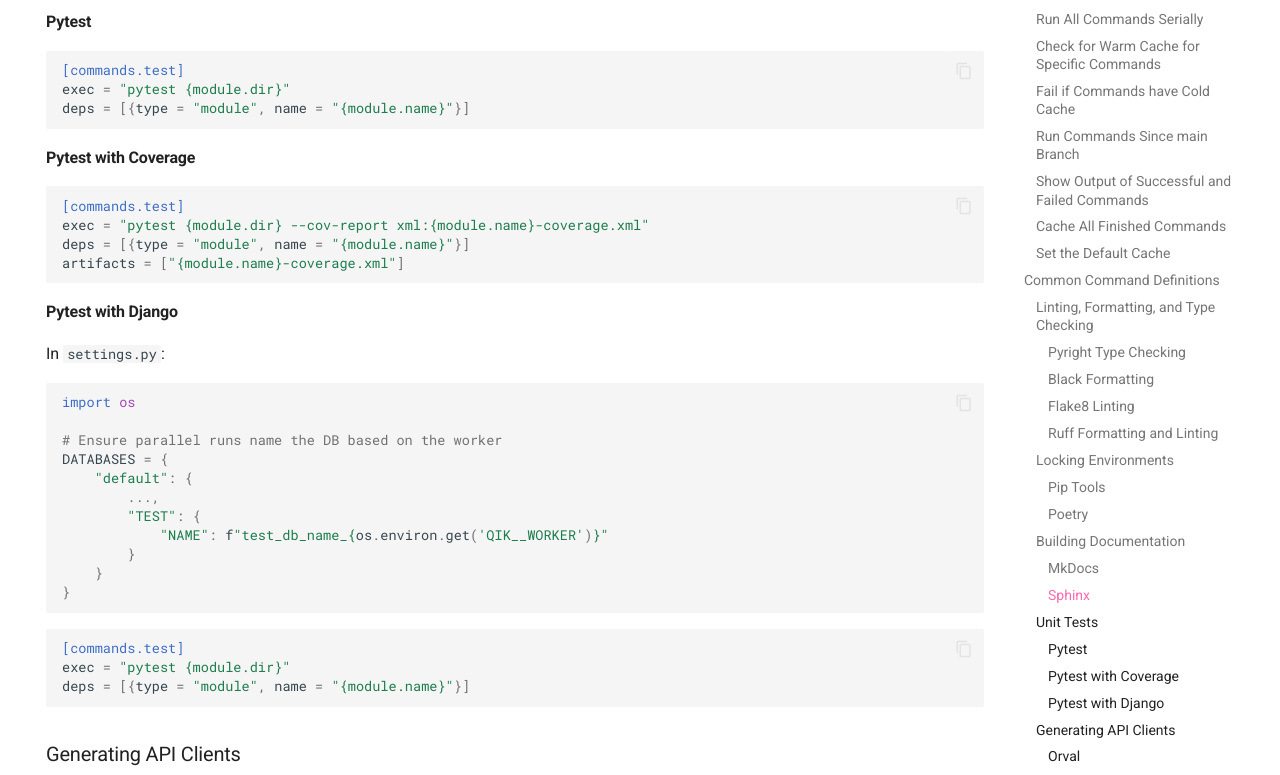
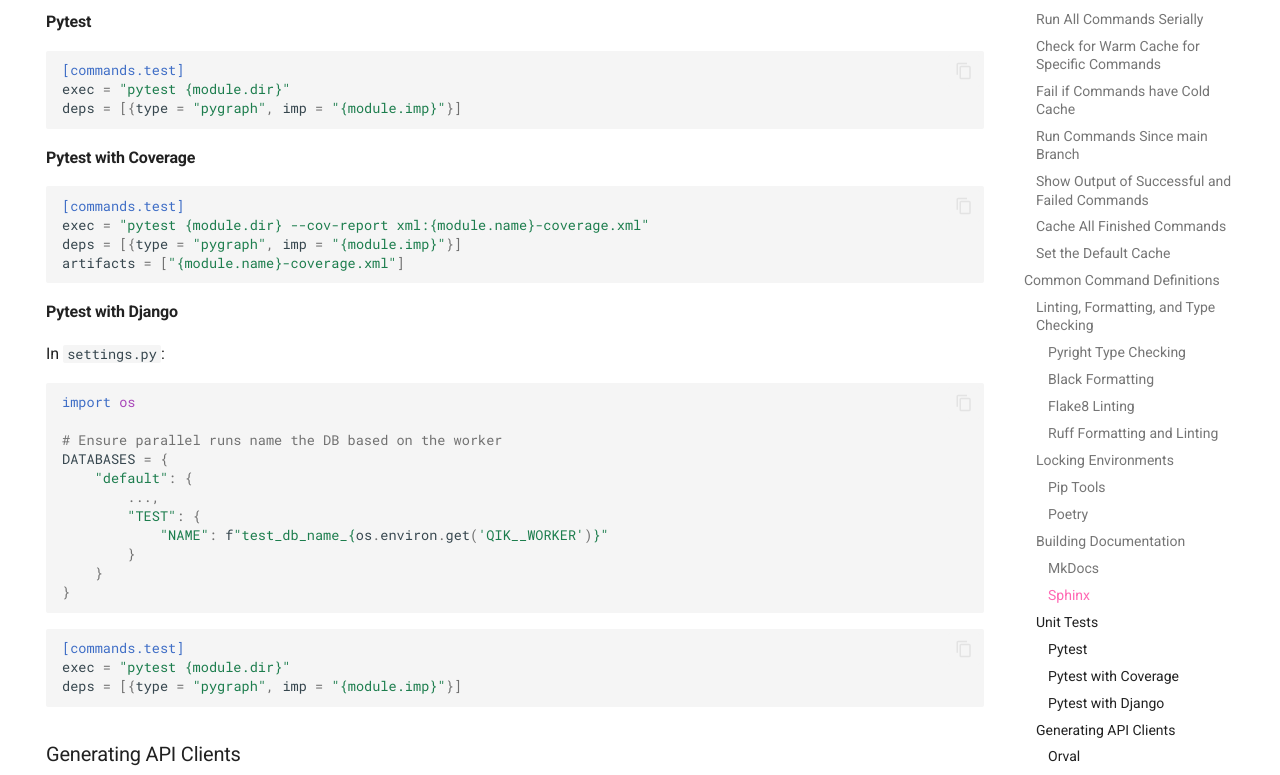
Before and after one commit to Opus10/qik, an MkDocs documentation site: the page built from docs/cookbook.md, in a window 1280 px wide and 1400 px high, scrolled down 2766 px. Shown: the part 161-936 px from the top of the window. Built offline with MkDocs 1.6.1 and Material for MkDocs 9.7.7, drawn with Linux system fonts in a browser that asks for light colours; comment, search, counter and statistics services are not loaded; some of the changed text lies outside the part shown.

Commit message:
Fix docs

````diff
--- a/docs/cookbook.md
+++ b/docs/cookbook.md
@@ -71,7 +71,7 @@
 ```toml
 [commands.check-types]
 exec = "pyright {module.dir}"
-deps = [{type = "module", name = "{module.name}"}]
+deps = [{type = "pygraph", imp = "{module.imp}"}]
 cache = "repo"
 ```
 
@@ -156,7 +156,7 @@
 ```toml
 [commands.test]
 exec = "pytest {module.dir}"
-deps = [{type = "module", name = "{module.name}"}]
+deps = [{type = "pygraph", imp = "{module.imp}"}]
 ```
 
 #### Pytest with Coverage
@@ -164,7 +164,7 @@
 ```toml
 [commands.test]
 exec = "pytest {module.dir} --cov-report xml:{module.name}-coverage.xml"
-deps = [{type = "module", name = "{module.name}"}]
+deps = [{type = "pygraph", imp = "{module.imp}"}]
 artifacts = ["{module.name}-coverage.xml"]
 ```
 
@@ -189,7 +189,7 @@
 ```toml
 [commands.test]
 exec = "pytest {module.dir}"
-deps = [{type = "module", name = "{module.name}"}]
+deps = [{type = "pygraph", imp = "{module.imp}"}]
 ```
 
 ### Generating API Clients
````
Also changed, not shown: docs/commands.md (+6 -6 lines), docs/errors.md (+2 -10 lines), docs/roadmap.md (+1 -1 lines), 2 other files.
